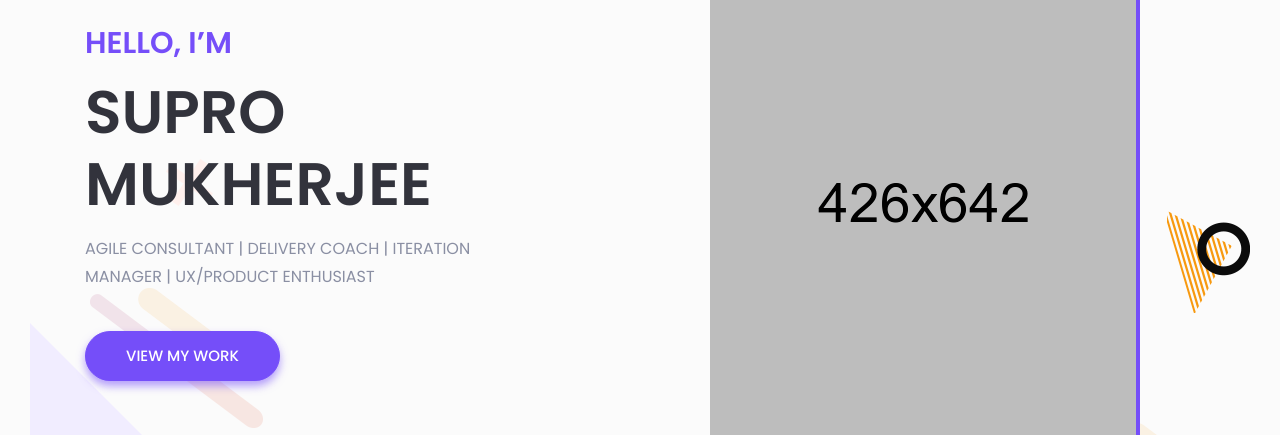
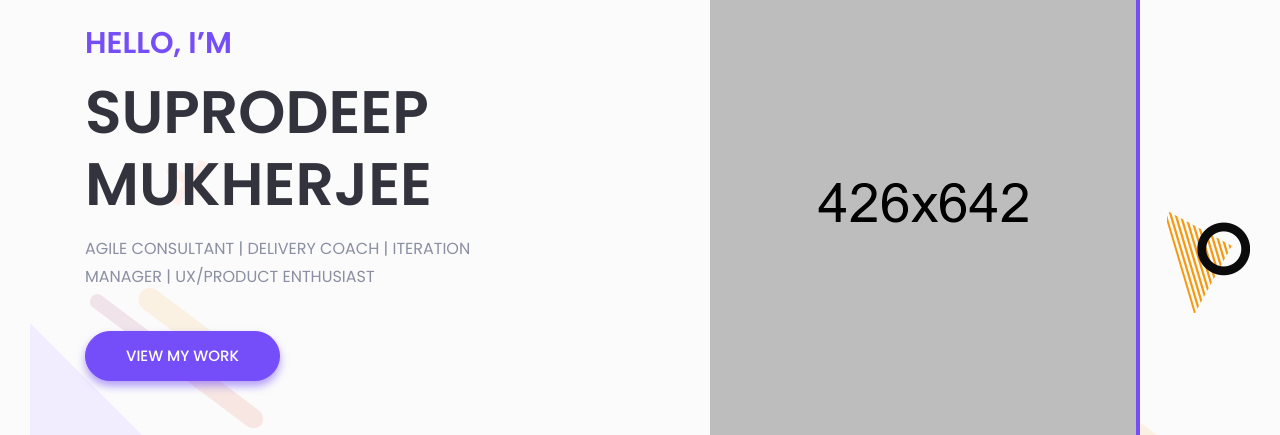
Before and after one commit to suprodeep/supro, a plain HTML site: page index.html in a window 1280 px wide. Shown: the part 252-687 px from the top of the page. Drawn offline with Linux system fonts and the light colour scheme; files whose address does not match are found by name.

Commit message:
Update index.html

```diff
--- a/index.html
+++ b/index.html
@@ -122,7 +122,7 @@
                     <div class="col-xl-5 col-lg-6">
                         <div class="header-content-right">
                             <h4 class="sub-title">Hello, I’m</h4>
-                            <h1 class="title">Supro Mukherjee</h1>
+                            <h1 class="title">Suprodeep Mukherjee</h1>
                             <p>AGILE CONSULTANT |  DELIVERY COACH | ITERATION MANAGER | UX/PRODUCT ENTHUSIAST</p>
                             <a class="main-btn" href="#work">View my Work</a>
                         </div> <!-- header content right -->
```
